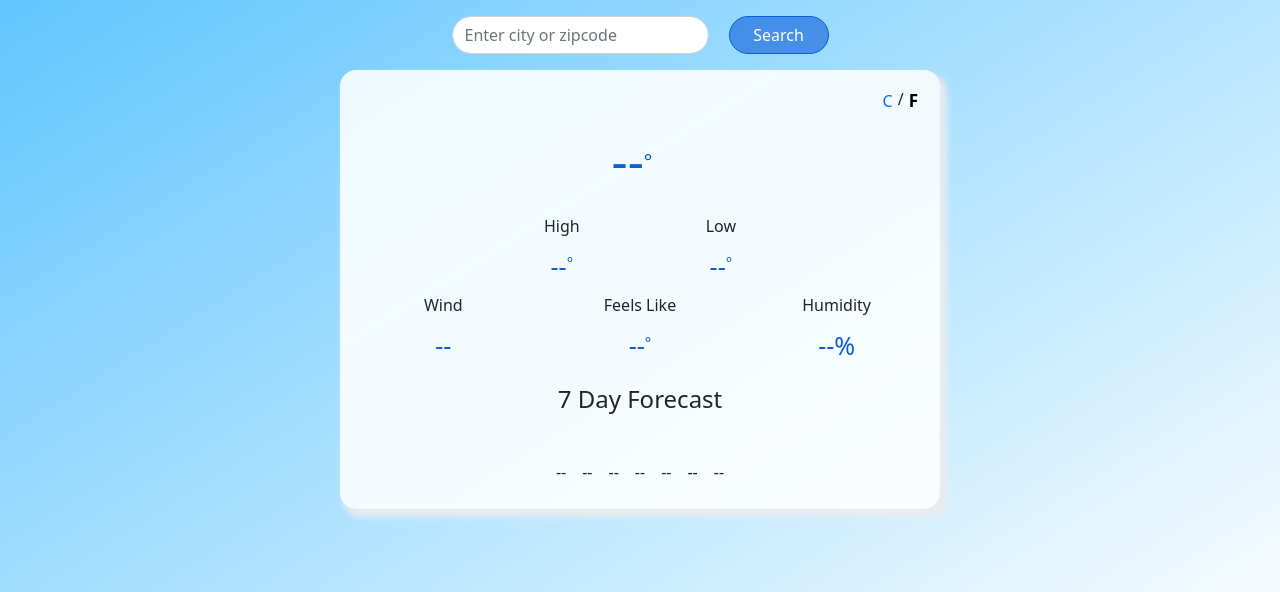
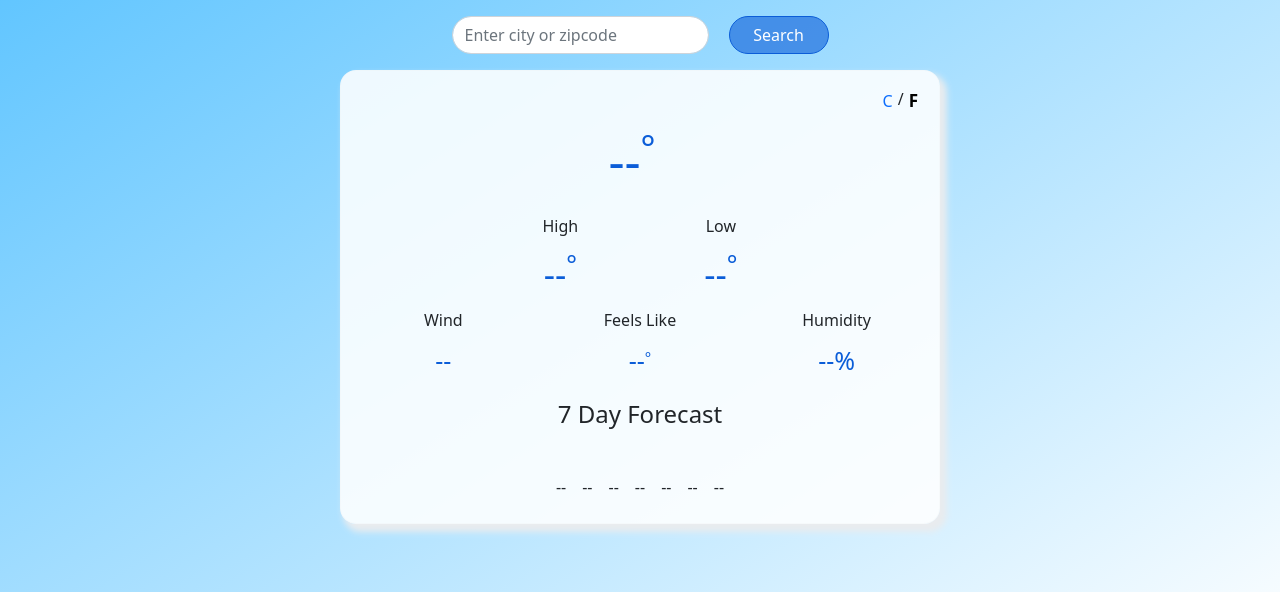
Before and after one commit to williamwbush/weather_app, a PHP site: page / in a window 1280 px wide. Shown: the part 120-712 px from the top of the page. Run offline with PHP 8.4, Linux system fonts and the light colour scheme; some libraries are stand-ins or nearby versions.

Commit message:
adjusted font sizes

```diff
--- a/css/styles.css
+++ b/css/styles.css
@@ -161,12 +161,20 @@ h3 {
 }
 
 sup {
-    font-size: 20px;
+    font-size: 35px;
 }
 
 #today-temps {
     margin-left: 55px;
     margin-right: 55px;
+}
+
+#today-low-temp {
+    font-size: 35px;
+}
+
+#today-high-temp {
+    font-size: 35px;
 }
 
 .header {
--- a/index.html
+++ b/index.html
@@ -38,7 +38,7 @@
     <div id=alert-div></div>
     <div class="d-flex justify-content-center" id="current-conditions">
         <div class="p-2" id="current-temp-color">
-            <span id="current-temp">--</span><sup>&deg;</sup><span id="unit" style="font-size:25px;"></span>
+            <span id="current-temp">--</span><sup>&deg;</sup>
         </div>
         <div class="p-2">
             <span class="icon"><img id="icon-image-1" class="img-fluid" src="" alt=""><img id="icon-image-2" class="img-fluid" src="" alt=""></span>
@@ -48,13 +48,13 @@
         <div class="p-2" id="today-temps">
             <div class="header">High</div>
             <div class="value">
-                <span id="today-high-temp">--</span><sup style="font-size:15px">&deg;</sup>
+                <span id="today-high-temp">--</span><sup style="font-size:25px">&deg;</sup>
             </div>
         </div>
         <div class="p-2" id="today-temps">
             <div class="header">Low</div>
             <div class="value">
-                <span id="today-low-temp">--</span><sup style="font-size:15px">&deg;</sup>
+                <span id="today-low-temp">--</span><sup style="font-size:25px">&deg;</sup>
             </div>
         </div>
     </div>
```
